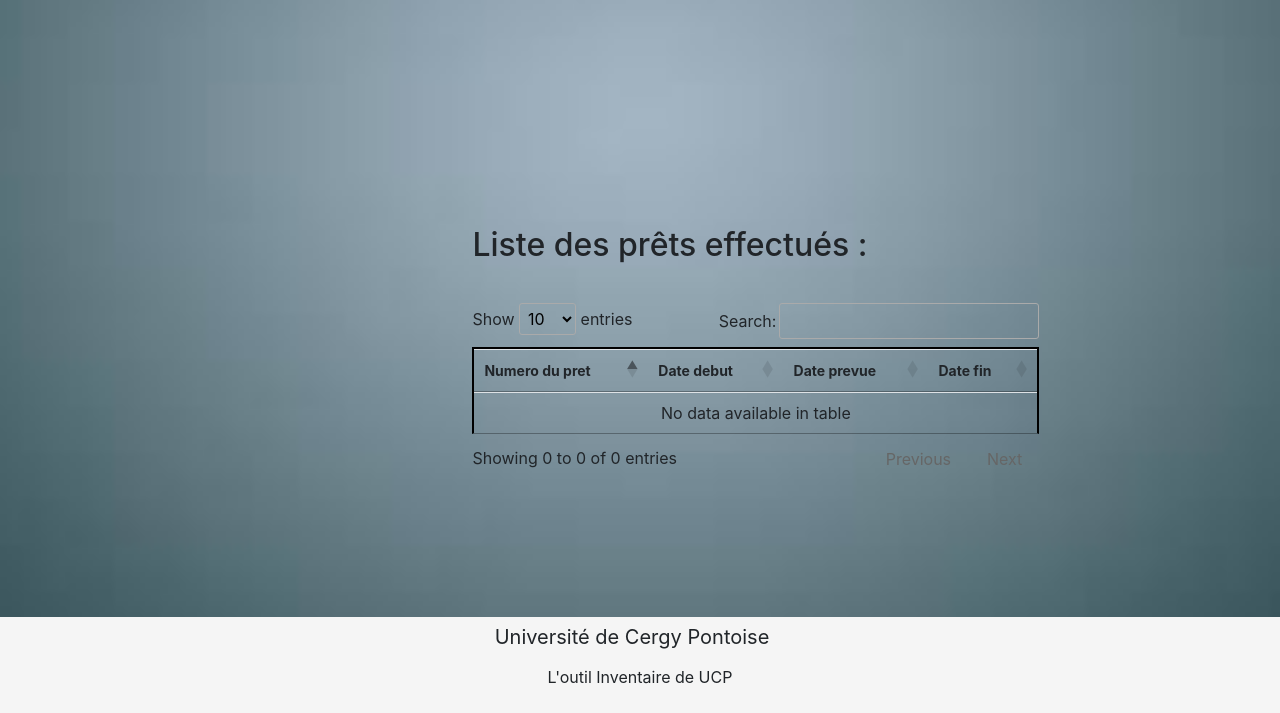
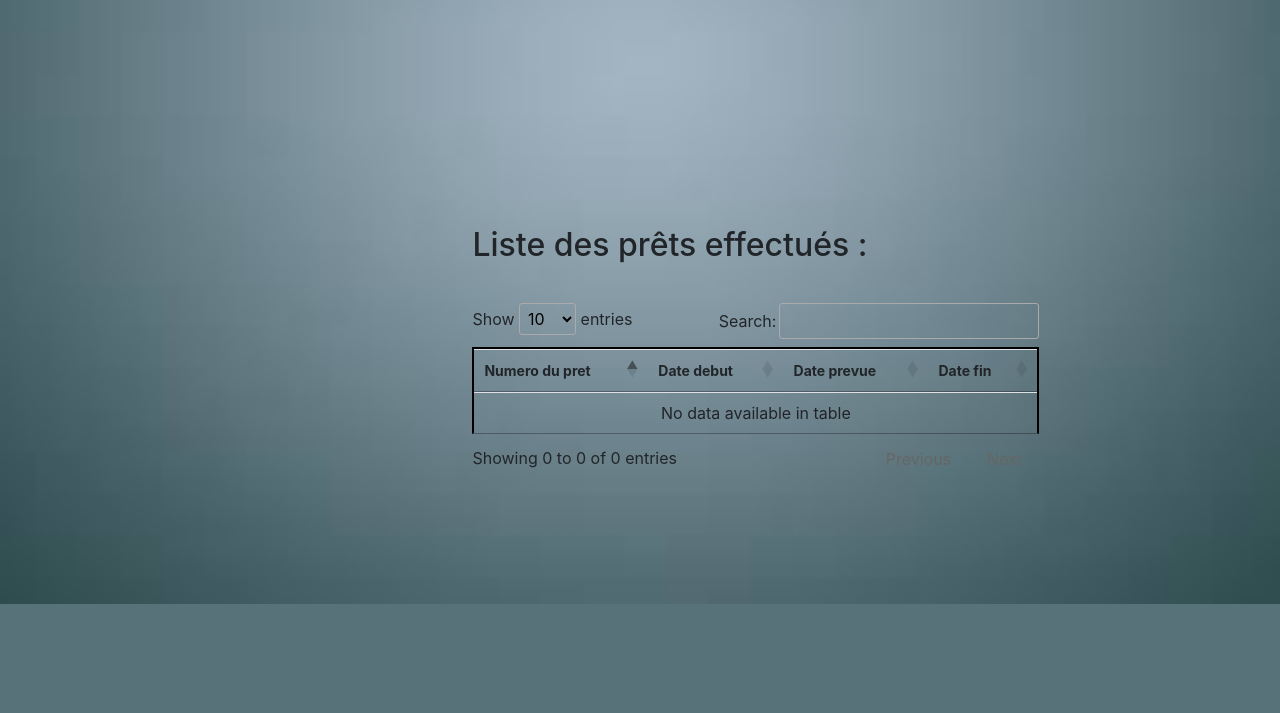
Before and after one commit to me98h/inventaire-1, a PHP site: template views/viewEmprunteur.php in a window 1280 px wide. Shown: the part 473-1186 px from the top of the page. After the commit the page ends 1077 px from the top, so only its background shows below. Run offline with PHP 8.4, Linux system fonts and the light colour scheme; the template is opened without the code that fills it, so the values that code supplies are empty; some libraries are stand-ins or nearby versions.

Commit message:
Add files via upload

```diff
--- a/views/viewEmprunteur.php
+++ b/views/viewEmprunteur.php
@@ -39,11 +39,6 @@
             }
             table th{
             	font-size: 14px;
-            }
-            .footer {
-              margin-top: 1%;
-              background-color: #f5f5f5;
-              text-align: center;
             }
             #bg {
 
@@ -244,15 +239,4 @@
           <?php } ?>
         <?php } ?>
 	  </body>
-<footer class="footer">
-  <div class="container">
-   <div class="container">
-        <div class="navbar-header">
-            <span class="navbar-brand">Université de Cergy Pontoise </span>
-        </div>
-
-        <p class="navbar-text navbar-right">L'outil Inventaire de UCP</p>
-    </div>
-  </div>
-</footer>
 </html>
```
Also changed, not shown: views/viewAdmin.php (+0 -9 lines), views/viewInfo_pret.php (+1 -15 lines), views/viewPret.php (+0 -17 lines).
